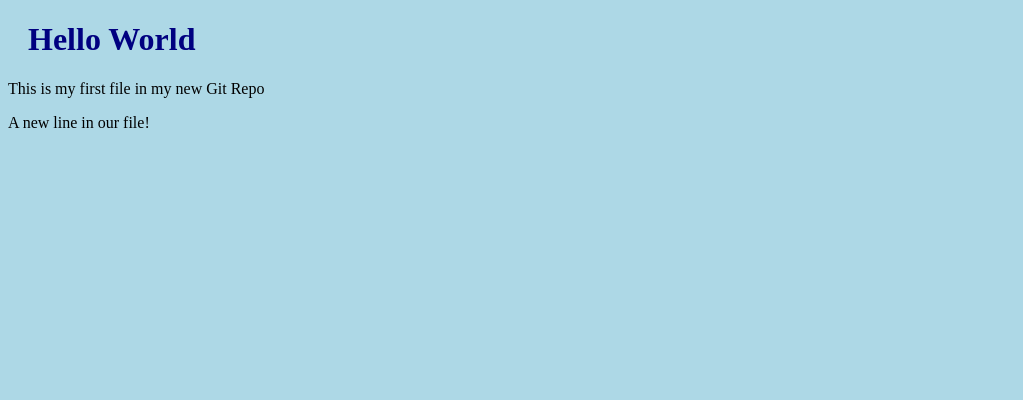
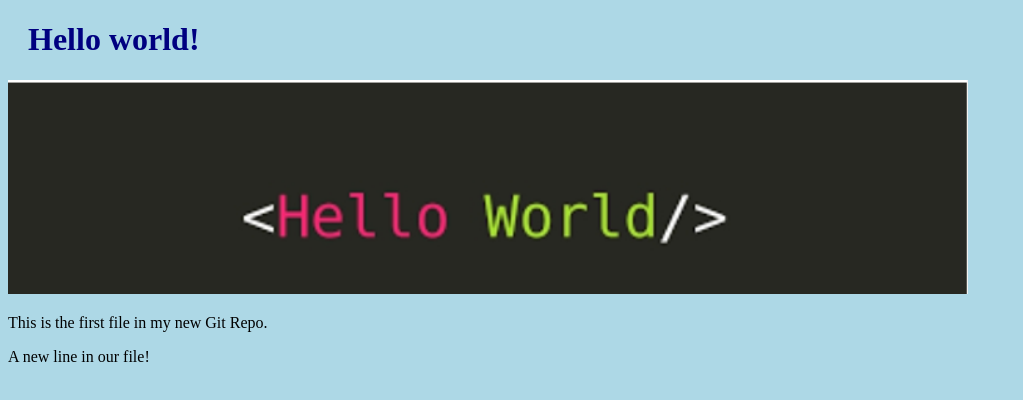
Before and after one commit to msyarifhpehcltech/hello-world, a plain HTML site: page index.html in a window 1280 px wide. Shown: the whole page, without its empty margins (0-1023 px from the left). Drawn offline with Linux system fonts and the light colour scheme.

Commit message:
Added image to Hello World

```diff
--- a/index.html
+++ b/index.html
@@ -6,8 +6,10 @@
 </head>
 <body>
 
-<h1>Hello World</h1>
-<p> This is my first file in my new Git Repo</p>
+<h1>Hello world!</h1>
+<div><img src="img_hello_world.jpg" alt="Hello World from Space"
+style="width:100%;max-width:960px"></div>
+<p>This is the first file in my new Git Repo.</p>
 <p>A new line in our file!</p>
 
 </body>
```
Also changed, not shown: img_hello_world.jpg (added).
